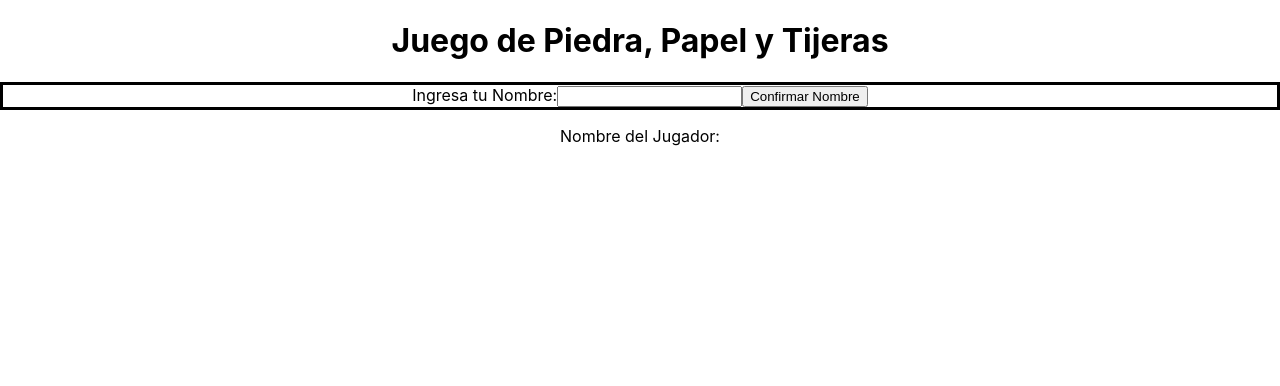
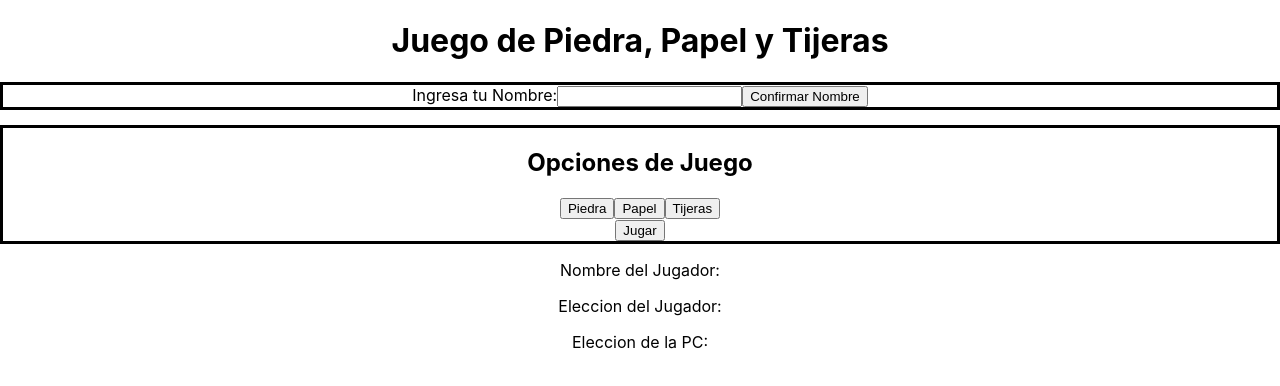
Before and after one commit to LuGiulkovich/practico3, a React (Create React App) app: page / in a window 1280 px wide. Shown: the top 386 px of the page. Built offline with nearby package versions, Linux system fonts and the light colour scheme.

Commit message:
Parte 4 2

```diff
--- a/src/App.css
+++ b/src/App.css
@@ -29,6 +29,13 @@
   border: 3px solid #000;
 }
 
+/* Estilos para la interfaz de las estadisticas */
+.Ganador {
+  margin: 15px auto;
+  background: #fff;
+  border: 3px solid #000;
+}
+
 @keyframes App-logo-spin {
   from {
     transform: rotate(0deg);
--- a/src/App.js
+++ b/src/App.js
@@ -1,21 +1,37 @@
 import React, { useState } from 'react';
 import './App.css';
 import { InterfazUsuario } from './componentes/InterfazUsuario';
+import { EleccionJugadas } from './componentes/EleccionJugadas';
+import { JugadaPC } from './componentes/JugadaPC';
 
 function App() {
   /** Creo los estados */
   const [nombreJugador, setNombreJugador] = useState('');
+  const [eleccionJugador, setEleccionJugador] = useState('');
+  const [jugadaPC, setJugadaPC] = useState('');
 
   /** Funcion para cambiar el nombre del jugador en App */
   const cambiarNombreJugador = (nombreJugador) => {
     setNombreJugador(nombreJugador);
   }
 
+  /** Funcion para cambiar la eleccion del jugador en App */
+  const cambiaEleccionJugador = (eleccionJugador) => {
+    setEleccionJugador(eleccionJugador);
+  }
+
+  const jugadaAleatoria = (numeroPC) => {
+    setJugadaPC(numeroPC);
+  }
+
     return (
       <div className="App" id="App">
         <h1>Juego de Piedra, Papel y Tijeras</h1>
         <InterfazUsuario siCambiarNombreJugador={cambiarNombreJugador}/>
+        <EleccionJugadas siCambiarEleccionJugador={cambiaEleccionJugador} siJugadaAleatoria={jugadaAleatoria}/>
         <p>Nombre del Jugador: {nombreJugador}</p>
+        <p>Eleccion del Jugador: {eleccionJugador}</p>
+        <p>Eleccion de la PC: {jugadaPC}</p>
       </div>
     );
   }
--- a/src/componentes/EleccionJugadas.js
+++ b/src/componentes/EleccionJugadas.js
@@ -1,7 +1,8 @@
 import React, { useState } from 'react';
+import { JugadaPC } from './JugadaPC';
 
 /** Componente que muestra la opcion elegida, tanto del boton del usuario como la de la pc */
-export const EleccionJugadas = ({siCambiarEleccionJugador}) => {
+export const EleccionJugadas = ({siCambiarEleccionJugador, siJugadaAleatoria}) => {
   /** Este estado devuelve el texto del boton. String */
   const [eleccionJugador, setEleccionJugador] = useState('');
 
@@ -17,7 +18,7 @@ export const EleccionJugadas = ({siCambiarEleccionJugador}) => {
       <button onClick={() => handleClick('Piedra')}>Piedra</button>
       <button onClick={() => handleClick('Papel')}>Papel</button>
       <button onClick={() => handleClick('Tijeras')}>Tijeras</button>
-      <p>Eleccion Jugador: {eleccionJugador}</p>
+      <JugadaPC siJugadaAleatoria={siJugadaAleatoria}/>
     </div>
   )
 }
--- /dev/null
+++ b/src/componentes/JugadaPC.js
@@ -0,0 +1,17 @@
+import React, { useState } from 'react';
+
+export const JugadaPC = ({siJugadaAleatoria}) => {
+    const [eleccionPC, setEleccionPC] = useState(0);
+
+    /** Funcion que genera la jugada aleatoria de la Pc */
+    const jugadaAleatoria = () => {
+        setEleccionPC(Math.floor(Math.random() * (2 - 0 + 1) + 0));
+        siJugadaAleatoria(eleccionPC);
+    }
+
+    return (
+        <div>
+            <button onClick={jugadaAleatoria}>Jugar</button>
+        </div>
+    )
+}
```
